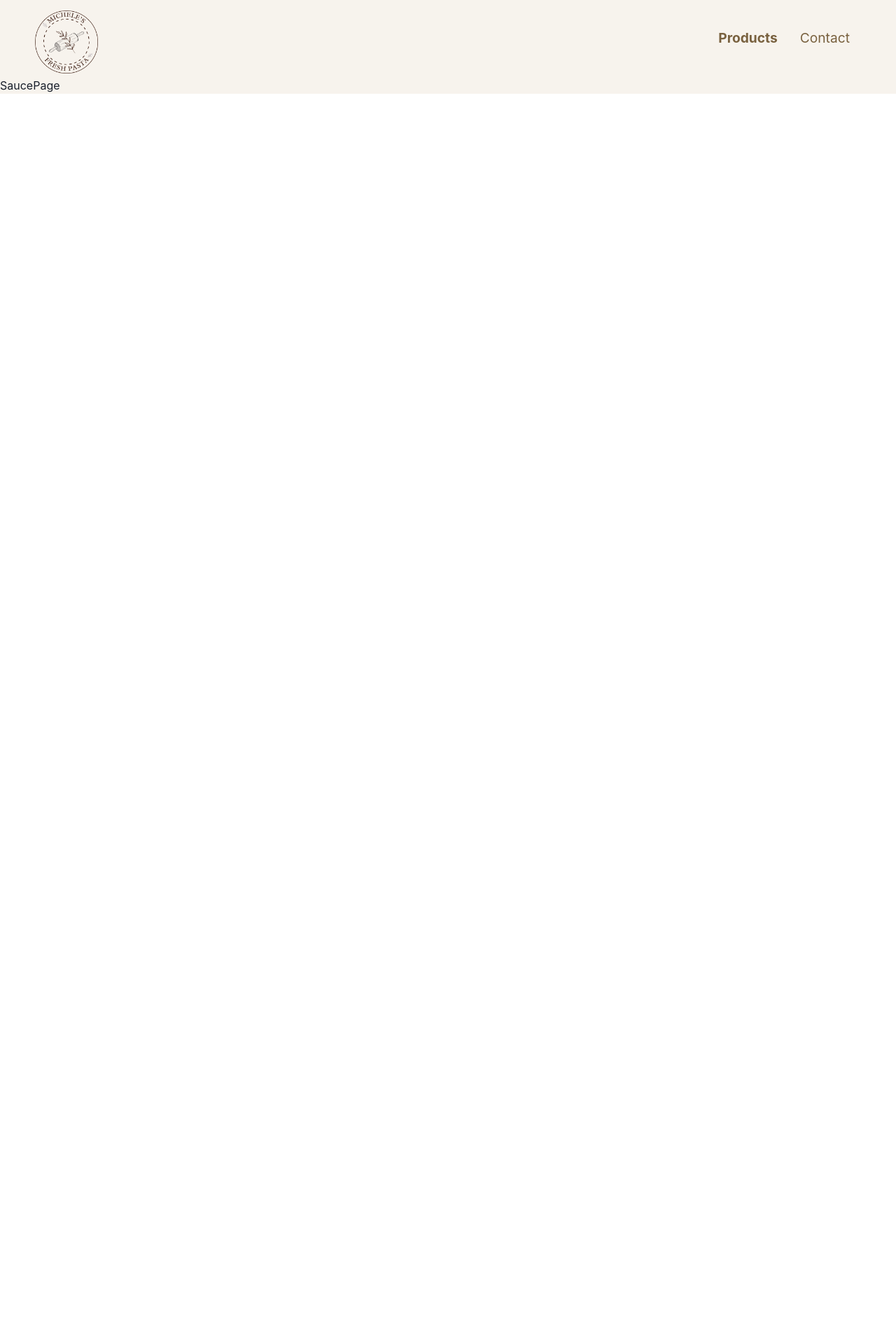
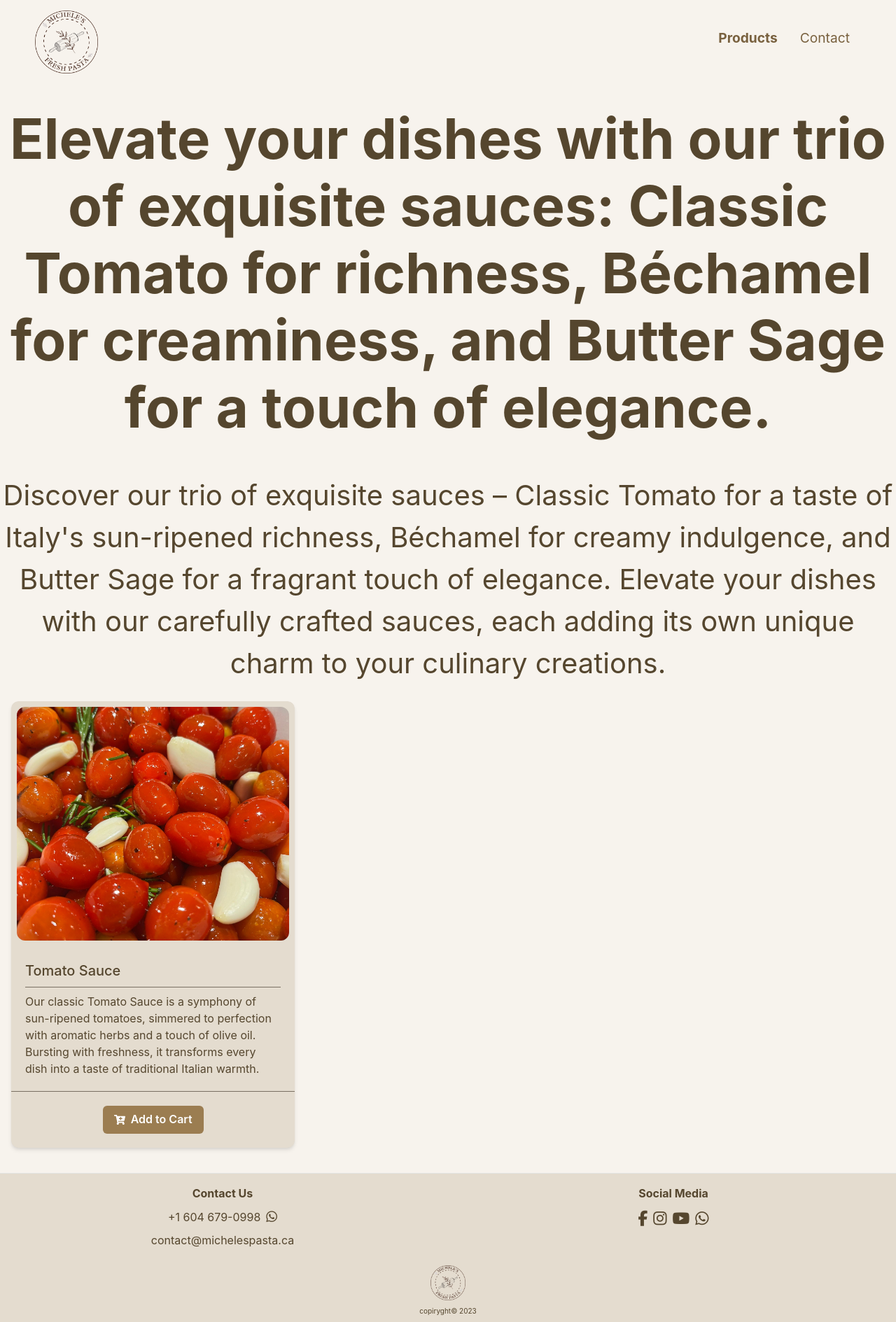
Before and after one commit to SBotter/web-app, a React (Vite) app: page /products/sauce in a window 1280 px wide. Shown: the whole page at 70% size. Before the commit the page ends 800 px from the top, so only its background shows below. Built offline with nearby package versions, Linux system fonts and the light colour scheme.

Commit message:
add pages

```diff
--- a/src/data/productsDB.ts
+++ b/src/data/productsDB.ts
@@ -86,7 +86,7 @@ export default [
         categoryName: "Focaccia",
       },
     ],
-    productGroupName: "Sauce",
+    productGroupName: "focaccia",
     picture: [
       {
         pictureId: "d3289ef0-7244-4991-b9f3-dd4a5f5889ef",
@@ -161,13 +161,13 @@ export default [
   {
     companyId: "3fa85f64-5717-4562-b3fc-2c963f66afa6",
     productId: "e4d0a10f-1cac-4e8a-84ad-16c8b95b46d3",
-    productName: "Focaccia Confit Tomato",
+    productName: "Raviolli Butternut Squash",
     productDescription:
-      "Focaccia with Confit Tomatoes: A Sun-Kissed Symphony of Tomato Elegance",
+      "Savor the season with our Handmade Butternut Squash Ravioli—each delicate pasta pocket is a celebration of autumn's richness and handmade perfection.",
     category: [
       {
         categoryId: "3837af85-62da-4ef5-85c7-453084fdb960",
-        categoryName: "Focaccia",
+        categoryName: "ravioli",
       },
     ],
     productGroupName: "stuffedpasta",
@@ -451,4 +451,154 @@ export default [
     ],
     isDeleted: false,
   },
+  {
+    companyId: "3fa85f64-5717-4562-b3fc-2c963f66afa6",
+    productId: "9399d77d-5cf7-4086-8c57-c96f7fb2d8bd",
+    productName: "Fetuccine Beets",
+    productDescription:
+      "Indulge in the vibrant charm of our Fresh Beet Fettuccine, where handcrafted pasta meets the earthy sweetness of beets for a uniquely delightful culinary experience.",
+    category: [
+      {
+        categoryId: "3837af85-62da-4ef5-85c7-453084fdb960",
+        categoryName: "Pasta Secca",
+      },
+    ],
+    productGroupName: "pastasecca",
+    picture: [
+      {
+        pictureId: "e2f7bed0-6316-4650-979e-ee0b2a26753d",
+        picturePath: "pastasecca_2.jpg",
+      },
+    ],
+    package: [
+      {
+        packageId: "51ac7451-6068-467e-802d-55eb45d90925",
+        packageName: "Small",
+        packageDescription: "Serves 1 person",
+        packageUnit: "g",
+        packageSize: "200",
+        packagePrice: 12,
+      },
+      {
+        packageId: "51ac7451-6068-467e-802d-55eb45d90925",
+        packageName: "Large",
+        packageDescription: "Serves up 3 people",
+        packageUnit: "g",
+        packageSize: "500",
+        packagePrice: 30,
+      },
+    ],
+    ingredient: [
+      {
+        ingredientId: "d063f86e-df61-47b5-9da3-79e1ce5c6d51",
+        ingredientName: "special flour",
+      },
+      {
+        ingredientId: "32ca0909-4913-4de6-b86d-1d30a409820c",
+        ingredientName: "yeast",
+      },
+      {
+        ingredientId: "95529787-e293-4203-af53-0b7090e5358b",
+        ingredientName: "olive oil",
+      },
+      {
+        ingredientId: "656393c6-e762-45c9-b55b-d7f84097044c",
+        ingredientName: "fleur de sel",
+      },
+      {
+        ingredientId: "23f1517c-557a-40d6-9f87-d4cdb8709acc",
+        ingredientName: "water",
+      },
+      {
+        ingredientId: "6a7a6513-5f48-40af-b773-c1b0867474aa",
+        ingredientName: "salt",
+      },
+      {
+        ingredientId: "23451b8d-762b-45f0-8088-de75fea62bba",
+        ingredientName: "fresh rosemery herb",
+      },
+    ],
+    instruction: [
+      {
+        instructionId: "9298afdb-4b16-409d-8270-8efa3a1545db",
+        instructionName: "keep on fridge up to 6 days",
+      },
+    ],
+    isDeleted: false,
+  },
+  {
+    companyId: "3fa85f64-5717-4562-b3fc-2c963f66afa6",
+    productId: "f0f63185-c0bb-4eb4-bb13-488ba0e22ce4",
+    productName: "Tomato Sauce",
+    productDescription:
+      "Our classic Tomato Sauce is a symphony of sun-ripened tomatoes, simmered to perfection with aromatic herbs and a touch of olive oil. Bursting with freshness, it transforms every dish into a taste of traditional Italian warmth.",
+    category: [
+      {
+        categoryId: "3837af85-62da-4ef5-85c7-453084fdb960",
+        categoryName: "Sauce",
+      },
+    ],
+    productGroupName: "sauce",
+    picture: [
+      {
+        pictureId: "e2f7bed0-6316-4650-979e-ee0b2a26753d",
+        picturePath: "tomatosauce_1.jpg",
+      },
+    ],
+    package: [
+      {
+        packageId: "51ac7451-6068-467e-802d-55eb45d90925",
+        packageName: "Small",
+        packageDescription: "Serves 1 person",
+        packageUnit: "g",
+        packageSize: "250",
+        packagePrice: 8,
+      },
+      {
+        packageId: "51ac7451-6068-467e-802d-55eb45d90925",
+        packageName: "Large",
+        packageDescription: "Serves up 3 people",
+        packageUnit: "g",
+        packageSize: "500",
+        packagePrice: 15,
+      },
+    ],
+    ingredient: [
+      {
+        ingredientId: "d063f86e-df61-47b5-9da3-79e1ce5c6d51",
+        ingredientName: "special flour",
+      },
+      {
+        ingredientId: "32ca0909-4913-4de6-b86d-1d30a409820c",
+        ingredientName: "yeast",
+      },
+      {
+        ingredientId: "95529787-e293-4203-af53-0b7090e5358b",
+        ingredientName: "olive oil",
+      },
+      {
+        ingredientId: "656393c6-e762-45c9-b55b-d7f84097044c",
+        ingredientName: "fleur de sel",
+      },
+      {
+        ingredientId: "23f1517c-557a-40d6-9f87-d4cdb8709acc",
+        ingredientName: "water",
+      },
+      {
+        ingredientId: "6a7a6513-5f48-40af-b773-c1b0867474aa",
+        ingredientName: "salt",
+      },
+      {
+        ingredientId: "23451b8d-762b-45f0-8088-de75fea62bba",
+        ingredientName: "fresh rosemery herb",
+      },
+    ],
+    instruction: [
+      {
+        instructionId: "9298afdb-4b16-409d-8270-8efa3a1545db",
+        instructionName: "keep on fridge up to 6 days",
+      },
+    ],
+    isDeleted: false,
+  },
 ];
--- a/src/pages/PastaSeccaPage.tsx
+++ b/src/pages/PastaSeccaPage.tsx
@@ -1,5 +1,39 @@
+import { Heading, VStack, Text, Flex } from "@chakra-ui/react";
+import Footer from "../components/Footer";
+import ProductList from "../components/ProductList";
+
 const PastaSeccaPage = () => {
-  return <div>PastaSeccaPage</div>;
+  return (
+    <>
+      <VStack>
+        <Heading marginTop={10} marginBottom={10}>
+          <Text
+            color="base.700"
+            fontSize={{ base: "30px", md: "50px", lg: "80px" }}
+            align="center"
+          >
+            Dried Pasta Delights: Handcrafted Fettuccine, Spaghetti, and More.
+          </Text>
+        </Heading>
+        <Text
+          color="base.700"
+          fontSize={{ base: "15px", md: "25px", lg: "40px" }}
+          align="center"
+        >
+          Explore the simplicity and versatility of our dried pasta collection,
+          featuring meticulously crafted fettuccine and spaghetti. Made with the
+          finest durum wheat, these artisanal delights promise a perfect al
+          dente texture, providing a canvas for your culinary creations. Elevate
+          your meals with the authentic taste of traditional Italian pasta,
+          ready to transform any dish into a masterpiece.
+        </Text>
+        <Flex width="100%" justify="center">
+          <ProductList filterValue="pastasecca" />
+        </Flex>
+      </VStack>
+      <Footer />
+    </>
+  );
 };
 
 export default PastaSeccaPage;
--- a/src/pages/SaucePage.tsx
+++ b/src/pages/SaucePage.tsx
@@ -1,5 +1,40 @@
+import { Heading, VStack, Text, Flex } from "@chakra-ui/react";
+import Footer from "../components/Footer";
+import ProductList from "../components/ProductList";
+
 const SaucePage = () => {
-  return <div>SaucePage</div>;
+  return (
+    <>
+      <VStack>
+        <Heading marginTop={10} marginBottom={10}>
+          <Text
+            color="base.700"
+            fontSize={{ base: "30px", md: "50px", lg: "80px" }}
+            align="center"
+          >
+            Elevate your dishes with our trio of exquisite sauces: Classic
+            Tomato for richness, Béchamel for creaminess, and Butter Sage for a
+            touch of elegance.
+          </Text>
+        </Heading>
+        <Text
+          color="base.700"
+          fontSize={{ base: "15px", md: "25px", lg: "40px" }}
+          align="center"
+        >
+          Discover our trio of exquisite sauces – Classic Tomato for a taste of
+          Italy's sun-ripened richness, Béchamel for creamy indulgence, and
+          Butter Sage for a fragrant touch of elegance. Elevate your dishes with
+          our carefully crafted sauces, each adding its own unique charm to your
+          culinary creations.
+        </Text>
+        <Flex width="100%" justify="center">
+          <ProductList filterValue="sauce" />
+        </Flex>
+      </VStack>
+      <Footer />
+    </>
+  );
 };
 
 export default SaucePage;
--- a/src/pages/StuffedPastaPage.tsx
+++ b/src/pages/StuffedPastaPage.tsx
@@ -1,5 +1,40 @@
+import { Heading, VStack, Text, Flex } from "@chakra-ui/react";
+import Footer from "../components/Footer";
+import ProductList from "../components/ProductList";
+
 const StuffedPastaPage = () => {
-  return <div>stuffedPastaPage</div>;
+  return (
+    <>
+      <VStack>
+        <Heading marginTop={10} marginBottom={10}>
+          <Text
+            color="base.700"
+            fontSize={{ base: "30px", md: "50px", lg: "80px" }}
+            align="center"
+          >
+            Unwrap Culinary Excellence: Discover the Elegance of Handcrafted
+            Stuffed Pasta - Ravioli, Tortellini, Cappelletti Magic Awaits in
+            Every Bite!
+          </Text>
+        </Heading>
+        <Text
+          color="base.700"
+          fontSize={{ base: "15px", md: "25px", lg: "40px" }}
+          align="center"
+        >
+          Savor the excellence of our stuffed pasta collection, from the
+          artfully folded Ravioli revealing a symphony of flavors to the
+          bite-sized wonders of Tortellini, and the charmingly folded
+          Cappelletti—each crafted with precision and filled with love,
+          promising a delectable journey in every bite.
+        </Text>
+        <Flex width="100%" justify="center">
+          <ProductList filterValue="stuffedpasta" />
+        </Flex>
+      </VStack>
+      <Footer />
+    </>
+  );
 };
 
 export default StuffedPastaPage;
```
